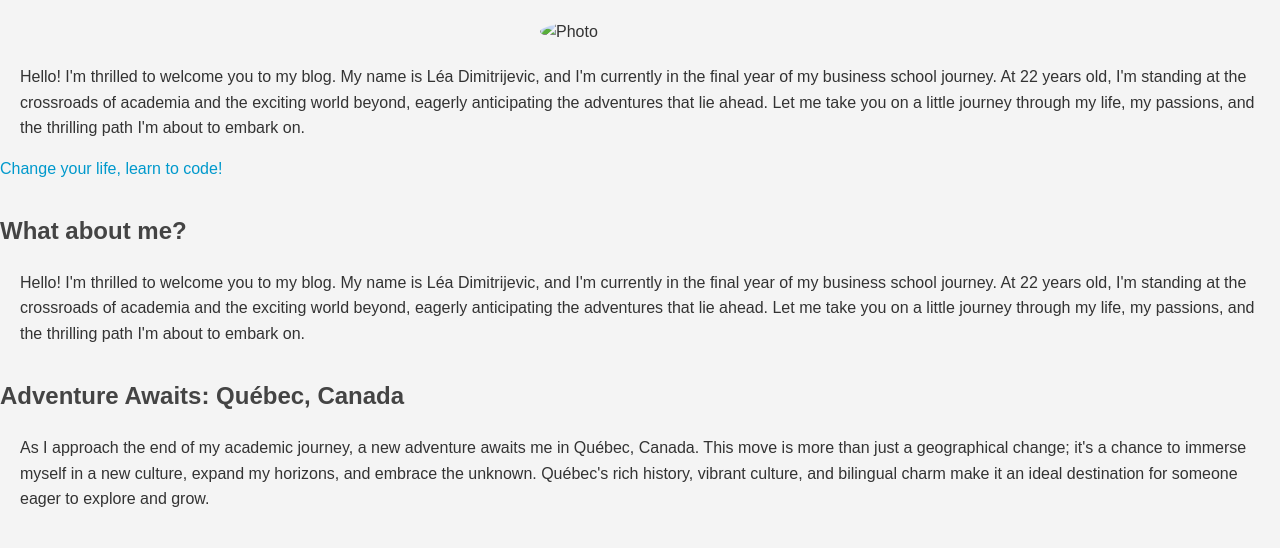
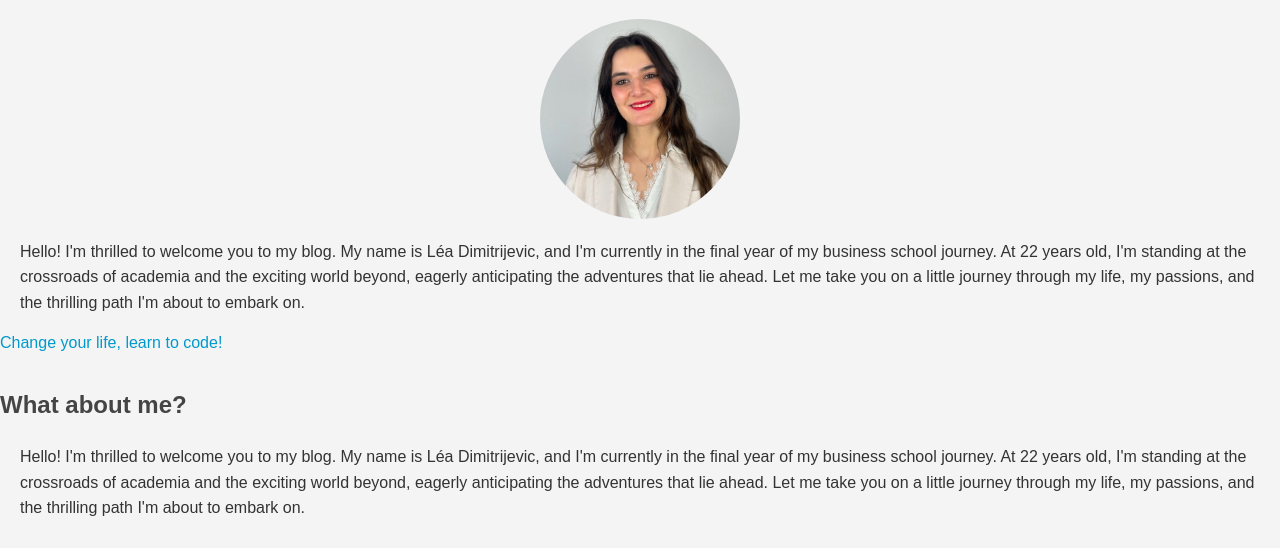
Before and after one commit to LeaDimitrijevicEssec/my-profile, a plain HTML site: page index.html in a window 1280 px wide. Shown: the part 74-622 px from the top of the page. Drawn offline with Linux system fonts and the light colour scheme.

Commit message:
Update index.html

```diff
--- a/index.html
+++ b/index.html
@@ -9,7 +9,7 @@
 
 <body>
     <h1>Welcome!</h1>
-    <img src="profile-picture.png" alt="Photo">
+    <img src="images/profile-picture.png" alt="Photo">
 
     <p>
         Hello! I'm thrilled to welcome you to my blog. My name is Léa Dimitrijevic, and I'm currently in the final year of my business school journey. At 22 years old, I'm standing at the crossroads of academia and the exciting world beyond, eagerly anticipating the adventures that lie ahead. Let me take you on a little journey through my life, my passions, and the thrilling path I'm about to embark on.
```
